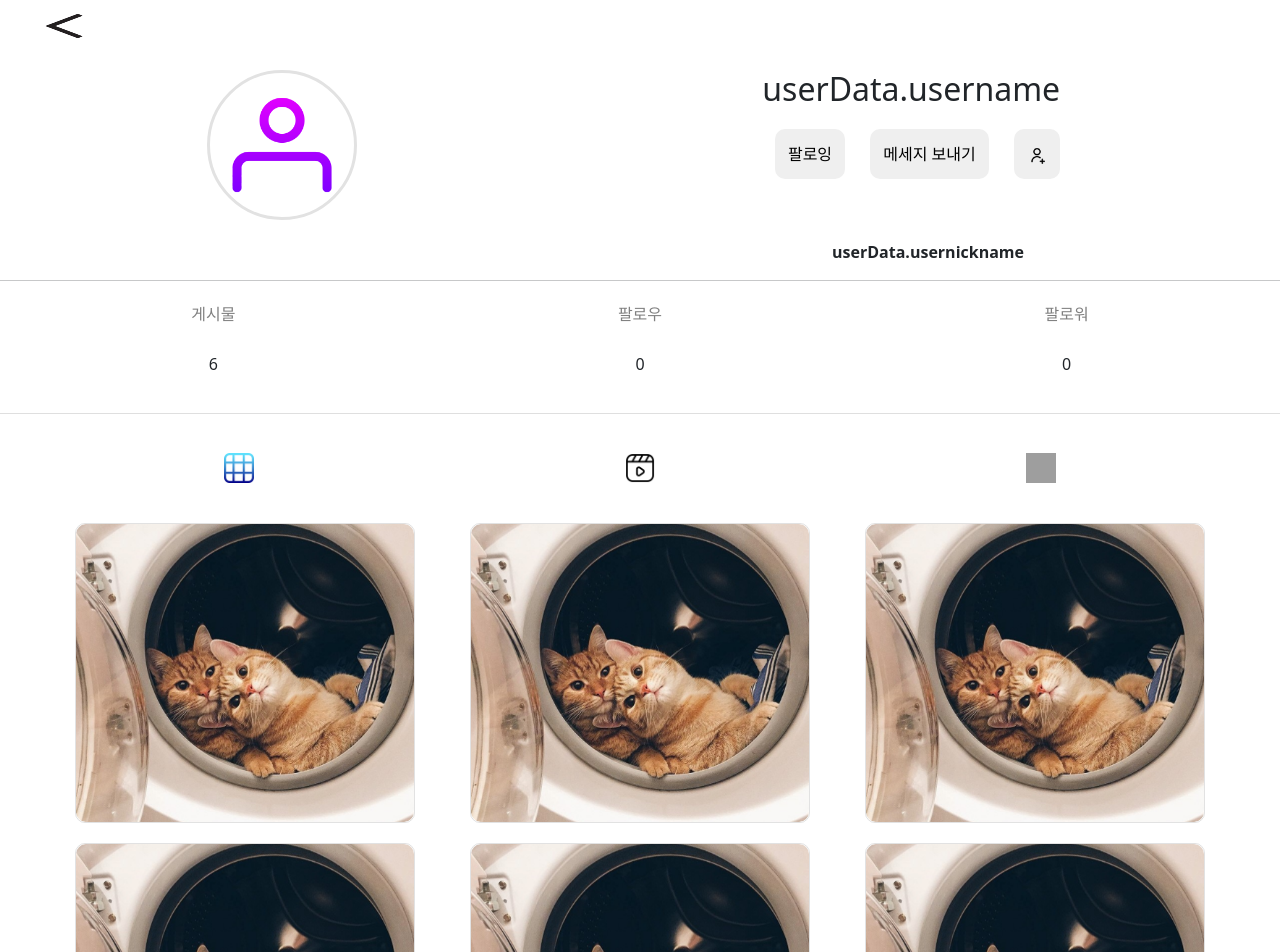
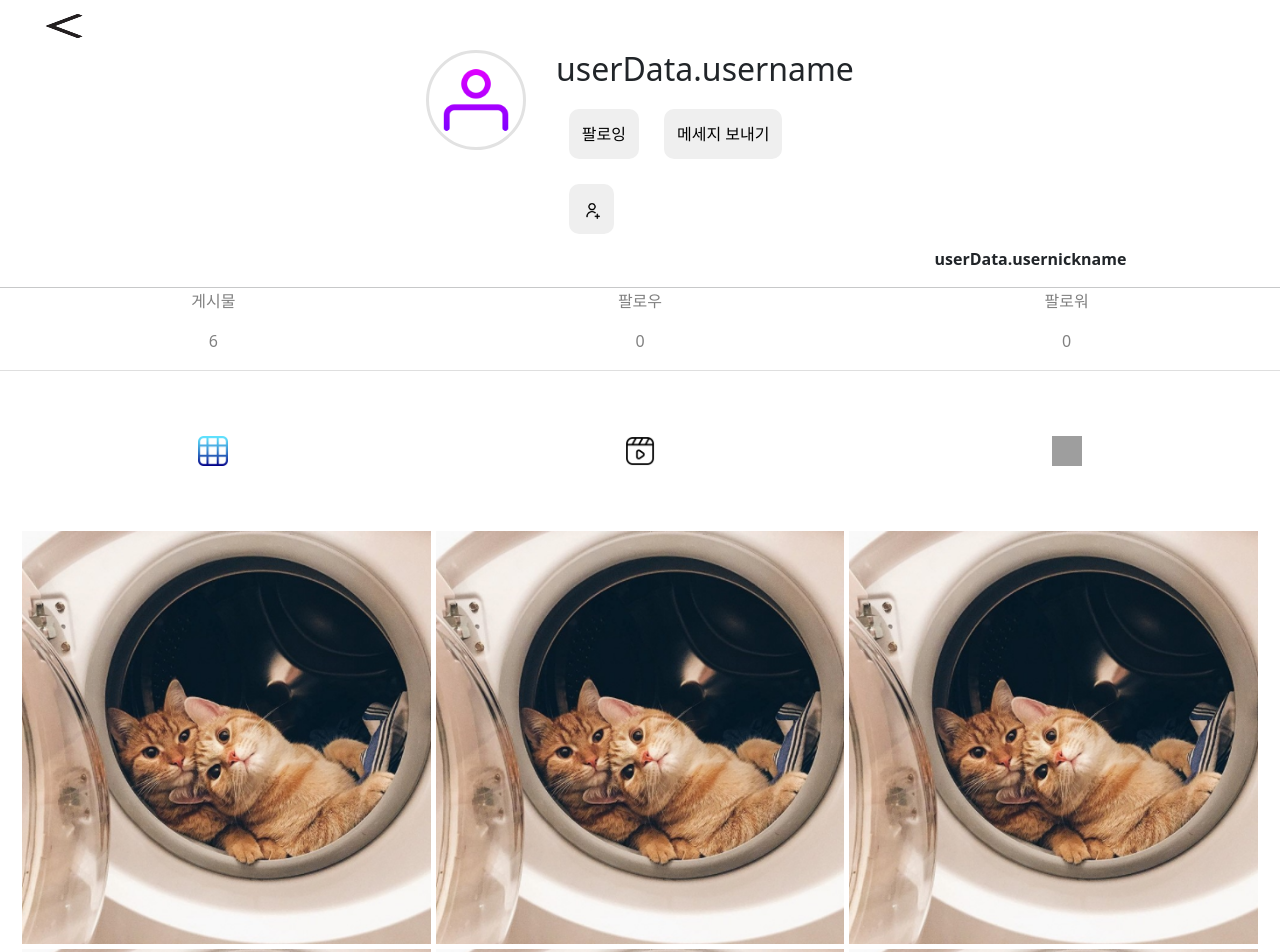
Before and after one commit to umc-insta/insta_client, a React (Create React App) app: page /user in a window 1280 px wide. Shown: the top 952 px of the page. Built offline with nearby package versions, Linux system fonts and the light colour scheme; grey boxes are pictures that could not be loaded.

Commit message:
user change

```diff
--- a/src/component/Pictures.jsx
+++ b/src/component/Pictures.jsx
@@ -4,26 +4,21 @@ import styled from "styled-components";
 const Container = styled.div`
   display: flex;
   flex-wrap: wrap;
-  justify-content: space-evenly;
-  margin: 0 auto; // 중앙 정렬을 위해 추가됨
-  max-width: 1200px; // 최대 너비 설정을 위해 추가됨
-  gap: 20px; // 컨테이너 사이의 간격을 위해 추가됨
+  justify-content: center;
+  margin: 0 auto; // 중앙 정렬을 위해 추가
+  gap: 5px; // 컨테이너 사이의 간격을 위해 추가
 `;
 
 const PictureContainer = styled.div`
-  flex: 0 0 calc(30% - 20px); // gap에 맞춰서 계산식 조정
-  height: 300px; // 고정된 높이를 가지게 변경
+  flex: 0 0 calc(32% - 1px);
   overflow: hidden;
   position: relative;
-  border: 1px solid #e2e2e2; // 테두리 추가
-  border-radius: 10px; // 둥근 모서리를 위해 추가됨
 `;
 
 const Picture = styled.img`
-  width: 100%; // 이미지가 컨테이너에 꽉 차도록 설정
-  height: 100%; // 이미지가 컨테이너에 꽉 차도록 설정
-  object-fit: cover; // 이미지 비율을 유지하면서 컨테이너를 꽉 채움
-  border-radius: 10px; // 둥근 모서리를 위해 추가됨
+  width: 100%;
+  height: 100%;
+  object-fit: cover;
 `;
 
 export default function Pictures(props) {
@@ -49,6 +44,7 @@ postid: "12349",
 postid: "12349",
     thumbnail: "./user_pictures/고양이.png"
 }]
+console.log("ji");
 
   return (
     <Container>
@@ -56,7 +52,8 @@ postid: "12349",
         <PictureContainer key={index}>
           <Picture src={post.thumbnail} alt={post.postid} />
         </PictureContainer>
-      ))}
+))
+}
     </Container>
   );
 }
--- a/src/component/commentList.jsx
+++ b/src/component/commentList.jsx
@@ -55,7 +55,7 @@ const CommentList = ({ UserProfile, setShowComment }) => {
                     )
                 })}
                 <Bottom>
-                    <img src={UserProfile.profileSrc} style={{width: "2rem", height: "2rem", borderRadius: "100%", margin:"0 0.5rem 0 0.5rem"}}></img>
+                    <img src={UserProfile.profileSrc} alt="default" style={{width: "2rem", height: "2rem", borderRadius: "100%", margin:"0 0.5rem 0 0.5rem"}}></img>
                     <input type="text" style={{width: "70%", marginRight: "0.5rem"}} id="inputField"></input>
                     <button style={{width: "3rem"}} onClick={saveInputValue}>게시</button>
                 </Bottom>
--- a/src/pages/user/user.jsx
+++ b/src/pages/user/user.jsx
@@ -2,6 +2,7 @@ import React, { useEffect, useState } from "react";
 import axios from "axios";
 import styled from "styled-components";
 import Pictures from '../../component/Pictures';
+import { useNavigate } from 'react-router-dom';
 
 const Body = styled.div`
 `;
@@ -22,13 +23,13 @@ const Left = styled.div`
 
 const UserProfile = styled.div`
   display: flex;
-  justify-content: space-around;
-  margin: 20px;
+  padding: 0 40% 0 40%;
+  justify-content: center;
 `;
 
 const ProfileImage = styled.img`
-  width: 150px;
-  height: 150px;
+  width: 100px;
+  height: 100px;
   border-radius: 50%;
   margin-right: 30px;
   border-style: solid;
@@ -37,6 +38,15 @@ const ProfileImage = styled.img`
 const TransparentBtn = styled.button`
   background: none;
   border: none;
+`;
+
+const DivBox = styled.div`
+  flex-direction: column;
+
+  &>p {
+    display: flex;
+    justify-content: center;
+  }
 `;
 
 function User() {
@@ -57,6 +67,8 @@ function User() {
 
     fetchUserData();
   }, []); */
+  const navigate = useNavigate();
+
 
   return (
     <Body>
@@ -71,6 +83,7 @@ function User() {
               width: "10vw",
               height: "10vh"
             }}
+            onClick={() => navigate(-1)}
           >
             <img
               style={{ width: "50%", height: "30%" }}
@@ -124,39 +137,31 @@ function User() {
           </div>
         </UserProfile>
         <div>
-          <p style = {{display : "flex" ,justifyContent: "flex-end",marginRight:"20%"}}>
+          <p style = {{display : "flex" ,justifyContent: "flex-end",marginRight:"12%"}}>
             <b>userData.usernickname</b>
           </p>
         </div>
         <hr />
         <Topbar style={{ color: "gray", justifyContent: "space-around" }}>
-          <div>
+          <DivBox>
             <p>게시물</p>
-          </div>
-          <div>
+            <p>6</p>
+          </DivBox>
+          <DivBox>
             <p>팔로우</p>
-          </div>
-          <div>
+            <p>0</p>
+          </DivBox>
+          <DivBox>
             <p>팔로워</p>
-          </div>
-        </Topbar>
-        <Topbar style={{ justifyContent: "space-around" }}>
-          <div>
-            <p>6</p>
-          </div>
-          <div>
             <p>0</p>
-          </div>
-          <div>
-            <p>0</p>
-          </div>
+          </DivBox>
         </Topbar>
         <hr style={{ color: "gray" }} />
         <div
           style={{
             display: "flex",
             justifyContent: "space-around",
-            margin: "3%"
+            margin:"5% 0 5% 0"
           }}
         >
           <TransparentBtn>
```
